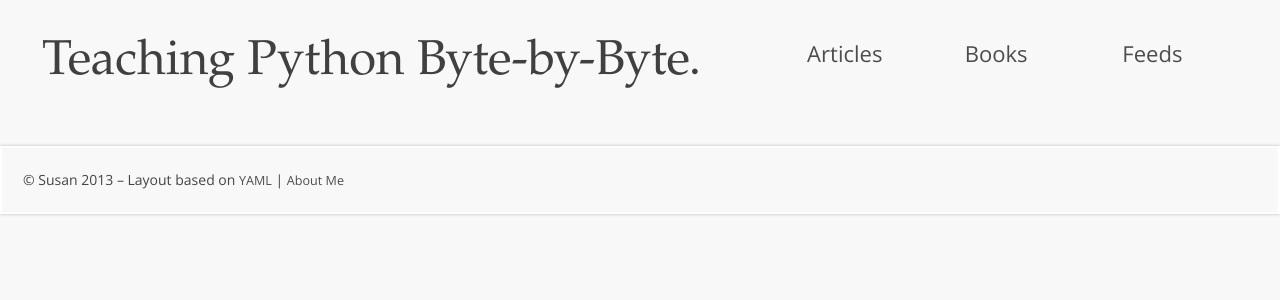
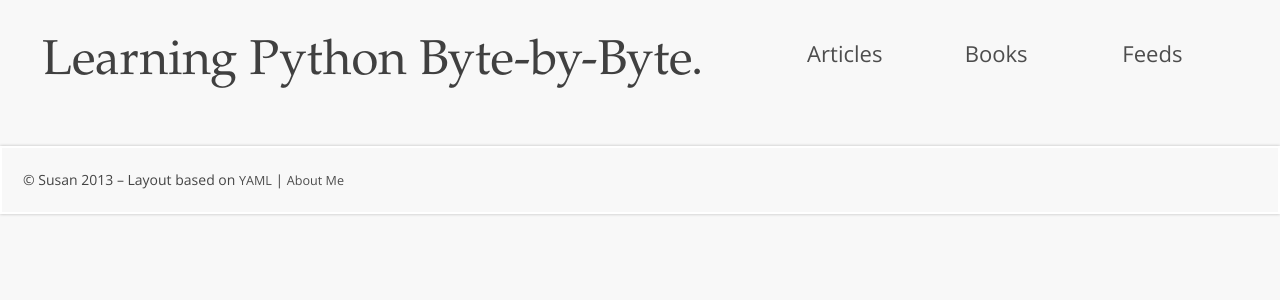
Before and after one commit to susansalkeld/PyByte, a Django app: template templates/about.html in a window 1280 px wide. Shown: the top 300 px of the page. Run offline with Django 3.2, Linux system fonts and the light colour scheme; the template is opened without the code that fills it, so the values that code supplies are empty; parts of the project's set-up code (start-up, migrations or seed data) failed here and were passed over; some web fonts are replaced.

Commit message:
Learning

```diff
--- a/templates/base.html
+++ b/templates/base.html
@@ -31,7 +31,7 @@
 			<div class="ym-grid linearize-level-1">
 					<div class="ym-g62 ym-gl">
 							<div class="ym-gbox">
-							<h1>Teaching Python Byte-by-Byte.</h1>
+							<h1>Learning Python Byte-by-Byte.</h1>
 							</div>
 					</div>
 					{% endblock%}
```
